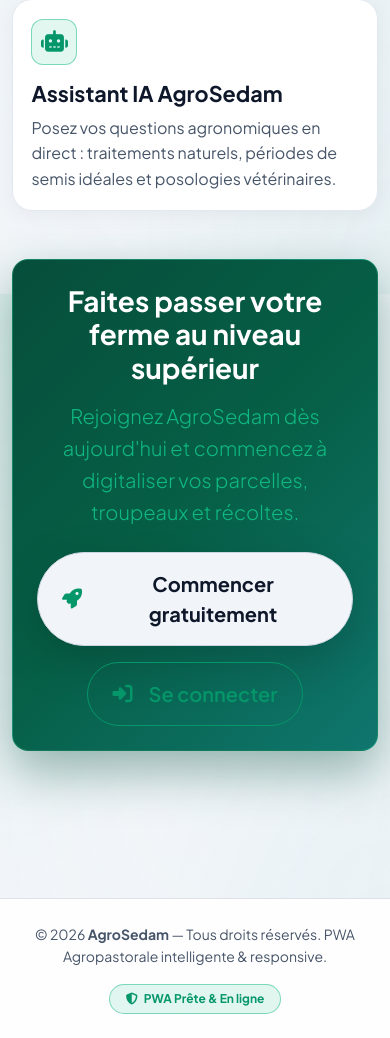
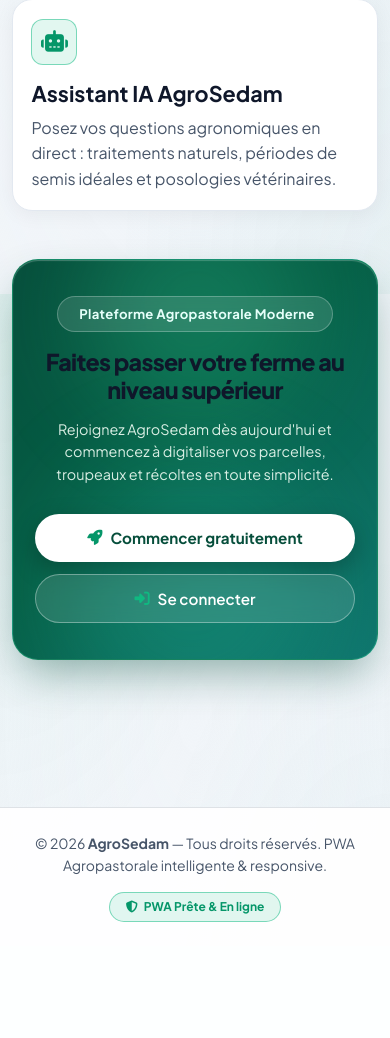
Before and after one commit to Alassane9869/agro, a Django app: page / in a window 390 px wide. Shown: the part 3926-4964 px from the top of the page. After the commit the page ends 4848 px from the top, so only its background shows below. Run offline with Django 5.2, Linux system fonts and the light colour scheme; data comes from the database, SQL or seed files in the repository; parts of the project's set-up code (start-up, migrations or seed data) failed here and were passed over.

Commit message:
Sublime refonte Apple Pro de la banniere CTA : boutons ergonomiques et haute visibilite, marque blanche AgroSedam AI et parser env autonome

```diff
--- a/assistant/static/assistant/js/assistant.js
+++ b/assistant/static/assistant/js/assistant.js
@@ -14,7 +14,7 @@ document.addEventListener('DOMContentLoaded', () => {
 
   const typingIndicator = document.createElement('div');
   typingIndicator.className = 'assistant-bubble assistant assistant-typing';
-  typingIndicator.innerHTML = '<i class="fas fa-spinner fa-spin me-2 text-emerald"></i>AgroSedam AI réfléchit...';
+  typingIndicator.innerHTML = '<i class="fas fa-sparkles fa-spin me-2 text-emerald"></i><strong>AgroSedam AI</strong> réfléchit...';
 
   const state = {
     history: [],
@@ -22,6 +22,20 @@ document.addEventListener('DOMContentLoaded', () => {
     recognition: null,
     speakingUtterance: null
   };
+
+  function formatMarkdown(text) {
+    if (!text) return '';
+    return text
+      .replace(/&/g, '&amp;')
+      .replace(/</g, '&lt;')
+      .replace(/>/g, '&gt;')
+      .replace(/\*\*(.*?)\*\*/g, '<strong>$1</strong>')
+      .replace(/\*(.*?)\*/g, '<em>$1</em>')
+      .replace(/^• (.*$)/gim, '<div class="assistant-bullet d-flex align-items-start gap-2 my-1"><i class="fas fa-check text-emerald mt-1"></i><span>$1</span></div>')
+      .replace(/^- (.*$)/gim, '<div class="assistant-bullet d-flex align-items-start gap-2 my-1"><i class="fas fa-check text-emerald mt-1"></i><span>$1</span></div>')
+      .replace(/\n\n/g, '<br>')
+      .replace(/\n/g, '<br>');
+  }
 
   // Initialisation de la Reconnaissance Vocale (Web Speech API)
   const SpeechRecognition = window.SpeechRecognition || window.webkitSpeechRecognition;
@@ -82,13 +96,14 @@ document.addEventListener('DOMContentLoaded', () => {
       voiceBtn.innerHTML = '<i class="fas fa-microphone"></i>';
       voiceBtn.setAttribute('title', 'Parler à l’assistant');
     }
-    if (input) input.setAttribute('placeholder', 'Posez une question...');
+    if (input) input.setAttribute('placeholder', 'Posez une question ou dictez...');
   }
 
-  function speakText(text) {
+  function speakText(rawText) {
     if (!('speechSynthesis' in window)) return;
-    window.speechSynthesis.cancel(); // Stoppe toute lecture en cours
-    const utterance = new SpeechSynthesisUtterance(text);
+    window.speechSynthesis.cancel();
+    const cleanText = rawText.replace(/[*•#]/g, '');
+    const utterance = new SpeechSynthesisUtterance(cleanText);
     utterance.lang = 'fr-FR';
     utterance.rate = 1.0;
     utterance.pitch = 1.0;
@@ -101,10 +116,11 @@ document.addEventListener('DOMContentLoaded', () => {
 
     let speakButtonHtml = '';
     if (role === 'assistant' && 'speechSynthesis' in window) {
-      speakButtonHtml = `<button type="button" class="assistant-speak-btn mt-2" title="Écouter à voix haute"><i class="fas fa-volume-high me-1"></i> Écouter</button>`;
+      speakButtonHtml = `<button type="button" class="assistant-speak-btn mt-2" title="Écouter la réponse"><i class="fas fa-volume-high me-1"></i> Écouter</button>`;
     }
 
-    bubble.innerHTML = `<div>${text}</div>${speakButtonHtml}<div class="assistant-meta">${timestamp}</div>`;
+    const formattedHtml = role === 'assistant' ? formatMarkdown(text) : text;
+    bubble.innerHTML = `<div>${formattedHtml}</div>${speakButtonHtml}<div class="assistant-meta">${timestamp}</div>`;
 
     if (role === 'assistant') {
       const speakBtn = bubble.querySelector('.assistant-speak-btn');
--- a/static/css/style.css
+++ b/static/css/style.css
@@ -732,11 +732,141 @@ body {
     border-top: 1px solid var(--border-color);
 }
 
-/* CTA */
-.cta-banner {
-    background: linear-gradient(135deg, #064e3b 0%, #065f46 50%, #0f766e 100%) !important;
-    border: 1px solid rgba(52, 211, 153, 0.3) !important;
-    box-shadow: 0 20px 50px rgba(6, 78, 59, 0.4);
+/* ==========================================
+   CALL TO ACTION BANNER PRO (STYLE APPLE & STRIPE)
+   ========================================== */
+.cta-banner-pro {
+    position: relative;
+    border-radius: 30px;
+    background: linear-gradient(135deg, #064e3b 0%, #065f46 45%, #0f766e 100%);
+    border: 1px solid rgba(52, 211, 153, 0.35);
+    box-shadow: 0 20px 45px -10px rgba(6, 78, 59, 0.45), inset 0 1px 1px rgba(255, 255, 255, 0.25);
+    padding: 3rem 2rem;
+    text-align: center;
+    overflow: hidden;
+}
+
+.cta-glow-circle {
+    position: absolute;
+    border-radius: 50%;
+    filter: blur(50px);
+    pointer-events: none;
+}
+
+.cta-glow-1 {
+    top: -60px;
+    left: 20%;
+    width: 220px;
+    height: 220px;
+    background: rgba(52, 211, 153, 0.25);
+}
+
+.cta-glow-2 {
+    bottom: -60px;
+    right: 15%;
+    width: 260px;
+    height: 260px;
+    background: rgba(45, 212, 191, 0.2);
+}
+
+.cta-content-pro {
+    position: relative;
+    z-index: 2;
+    max-width: 680px;
+    margin: 0 auto;
+}
+
+.cta-badge {
+    display: inline-flex;
+    align-items: center;
+    padding: 0.4rem 1.1rem;
+    border-radius: 9999px;
+    background: rgba(255, 255, 255, 0.12);
+    border: 1px solid rgba(255, 255, 255, 0.25);
+    color: #e6fffa !important;
+    font-size: 0.82rem;
+    font-weight: 700;
+    letter-spacing: 0.3px;
+    backdrop-filter: blur(8px);
+}
+
+.cta-title-pro {
+    font-size: clamp(1.45rem, 4.2vw, 2.3rem);
+    font-weight: 800;
+    letter-spacing: -0.7px;
+    color: #ffffff !important;
+    line-height: 1.22;
+    margin-bottom: 0.85rem;
+}
+
+.cta-text-pro {
+    font-size: clamp(0.9rem, 2vw, 1.08rem);
+    color: rgba(240, 253, 244, 0.9) !important;
+    font-weight: 400;
+    line-height: 1.55;
+    margin: 0 auto 1.8rem;
+    max-width: 540px;
+}
+
+.cta-buttons-wrapper {
+    display: flex;
+    justify-content: center;
+    align-items: center;
+    gap: 0.85rem;
+    flex-wrap: wrap;
+}
+
+.btn-cta-primary {
+    background: #ffffff !important;
+    color: #064e3b !important;
+    font-weight: 700;
+    font-size: 0.95rem;
+    padding: 0.75rem 1.6rem;
+    border-radius: 9999px;
+    border: none;
+    display: inline-flex;
+    align-items: center;
+    justify-content: center;
+    gap: 0.5rem;
+    box-shadow: 0 8px 24px rgba(0, 0, 0, 0.25);
+    text-decoration: none !important;
+    transition: all 0.2s cubic-bezier(0.16, 1, 0.3, 1);
+    white-space: nowrap;
+    min-height: 46px;
+}
+
+.btn-cta-primary:hover {
+    transform: translateY(-2px);
+    box-shadow: 0 12px 30px rgba(0, 0, 0, 0.35);
+    background: #f8fafc !important;
+    color: #047857 !important;
+}
+
+.btn-cta-secondary {
+    background: rgba(255, 255, 255, 0.12) !important;
+    color: #ffffff !important;
+    border: 1px solid rgba(255, 255, 255, 0.35) !important;
+    font-weight: 600;
+    font-size: 0.95rem;
+    padding: 0.72rem 1.6rem;
+    border-radius: 9999px;
+    backdrop-filter: blur(12px);
+    -webkit-backdrop-filter: blur(12px);
+    display: inline-flex;
+    align-items: center;
+    justify-content: center;
+    gap: 0.5rem;
+    text-decoration: none !important;
+    transition: all 0.2s ease;
+    white-space: nowrap;
+    min-height: 46px;
+}
+
+.btn-cta-secondary:hover {
+    background: rgba(255, 255, 255, 0.22) !important;
+    border-color: #ffffff !important;
+    transform: translateY(-2px);
+    color: #ffffff !important;
 }
 
 /* ==========================================
@@ -792,4 +922,17 @@ body {
     .data-card {
         padding: 1.15rem !important;
     }
+    .cta-banner-pro {
+        padding: 2.2rem 1.25rem !important;
+        border-radius: 26px !important;
+    }
+    .cta-buttons-wrapper {
+        flex-direction: column !important;
+        width: 100% !important;
+        gap: 0.75rem !important;
+    }
+    .btn-cta-primary, .btn-cta-secondary {
+        width: 100% !important;
+        max-width: 320px !important;
+    }
 }
--- a/templates/gestion/home.html
+++ b/templates/gestion/home.html
@@ -245,20 +245,27 @@
     </div>
 </section>
 
-<!-- Call to Action Banner -->
+<!-- Call to Action Banner Apple Pro Edition -->
 <section class="container py-4 py-lg-5">
-    <div class="cta-banner p-4 p-lg-5 text-center text-white rounded-4 fade-in-up position-relative overflow-hidden">
-        <div class="cta-content position-relative z-2">
-            <h2 class="display-6 fw-bold text-white mb-3">Faites passer votre ferme au niveau supérieur</h2>
-            <p class="lead text-emerald-light mb-4 mx-auto" style="max-width: 680px;">
-                Rejoignez AgroSedam dès aujourd'hui et commencez à digitaliser vos parcelles, troupeaux et récoltes.
+    <div class="cta-banner-pro fade-in-up">
+        <div class="cta-glow-circle cta-glow-1"></div>
+        <div class="cta-glow-circle cta-glow-2"></div>
+        <div class="cta-content-pro">
+            <span class="cta-badge mb-3">
+                <i class="fas fa-sparkles text-emerald-light me-1"></i> Plateforme Agropastorale Moderne
+            </span>
+            <h2 class="cta-title-pro">Faites passer votre ferme au niveau supérieur</h2>
+            <p class="cta-text-pro">
+                Rejoignez AgroSedam dès aujourd'hui et commencez à digitaliser vos parcelles, troupeaux et récoltes en toute simplicité.
             </p>
-            <div class="d-flex justify-content-center gap-3 flex-wrap">
-                <a class="btn btn-light btn-lg px-4 px-md-5 py-3 text-dark fw-bold shadow-lg rounded-pill" href="{% url 'signup' %}">
-                    <i class="fas fa-rocket me-2 text-emerald"></i> Commencer gratuitement
+            <div class="cta-buttons-wrapper">
+                <a class="btn-cta-primary" href="{% url 'signup' %}">
+                    <i class="fas fa-rocket text-emerald"></i>
+                    <span>Commencer gratuitement</span>
                 </a>
-                <a class="btn btn-outline-light btn-lg px-4 py-3 rounded-pill" href="{% url 'login' %}">
-                    <i class="fas fa-right-to-bracket me-2"></i> Se connecter
+                <a class="btn-cta-secondary" href="{% url 'login' %}">
+                    <i class="fas fa-right-to-bracket text-emerald-light"></i>
+                    <span>Se connecter</span>
                 </a>
             </div>
         </div>
```
Also changed, not shown: agrosedam/settings.py (+60 -62 lines), assistant/views.py (+50 -61 lines).
